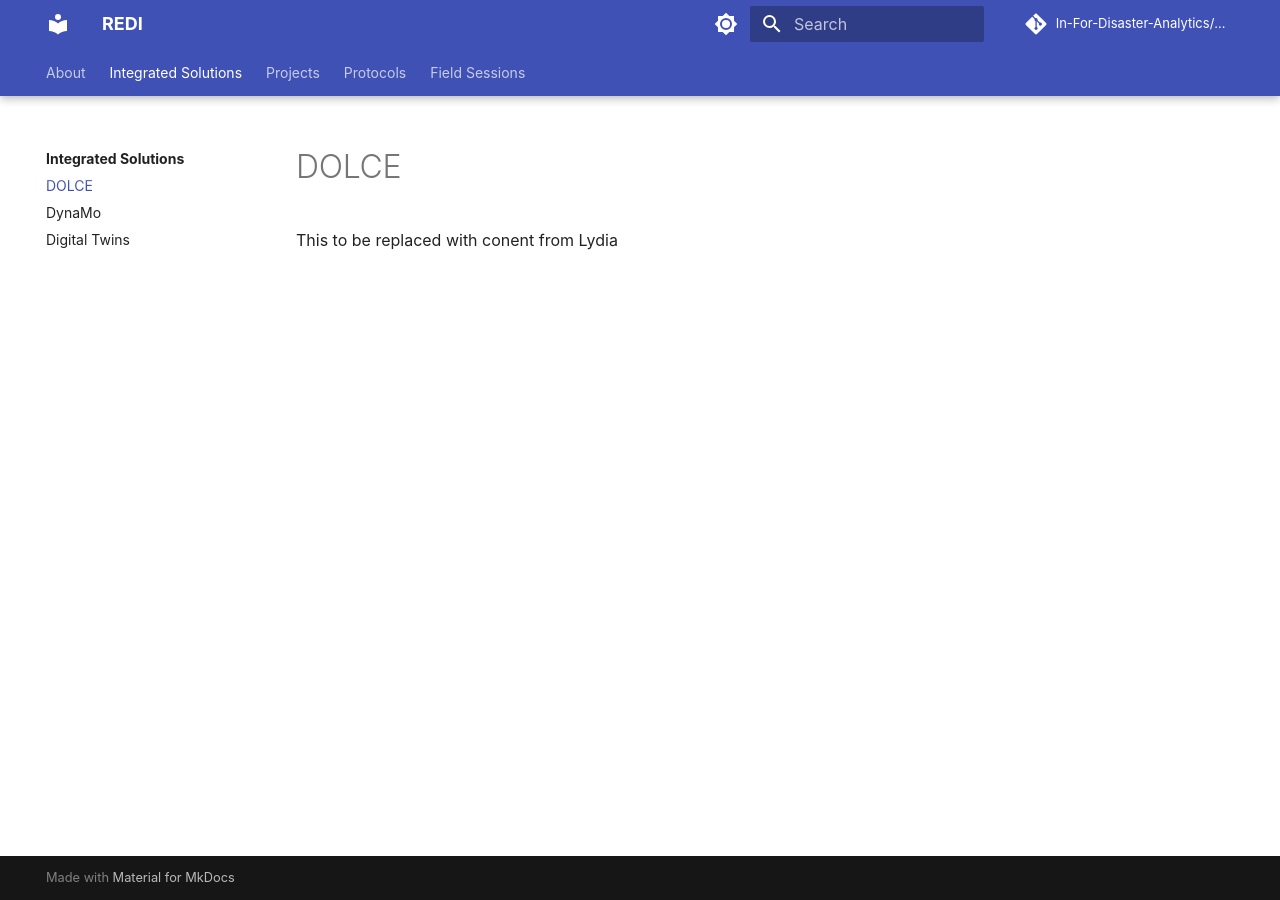
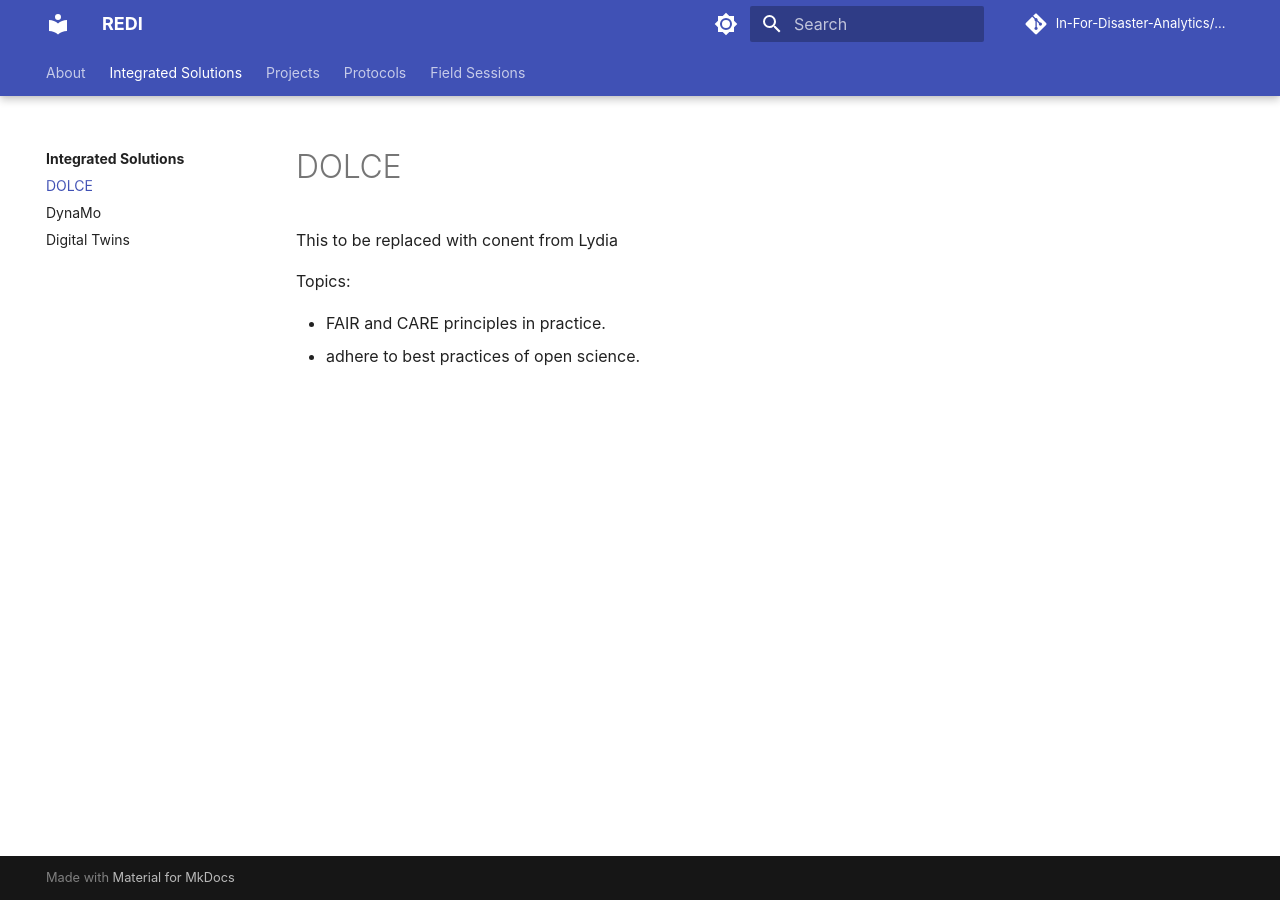
Before and after one commit to In-For-Disaster-Analytics/REDI-Documentation, an MkDocs documentation site: the page built from docs/integrated-solutions/dolce.md, in a window 1280 px wide. Built offline with MkDocs 1.6.1 and Material for MkDocs 9.7.7, drawn with Linux system fonts in a browser that asks for light colours; comment, search, counter and statistics services are not loaded.

Commit message:
Update dolce.md

```diff
--- a/docs/integrated-solutions/dolce.md
+++ b/docs/integrated-solutions/dolce.md
@@ -6,3 +6,8 @@ Author: Lydia Fletcher
 # DOLCE
 
 This to be replaced with conent from Lydia
+
+Topics:
+
+* FAIR and CARE principles in practice.
+* adhere to best practices of open science.
```
